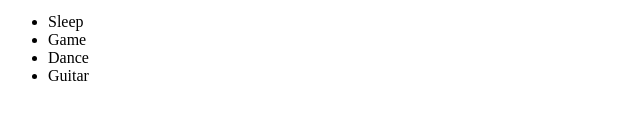
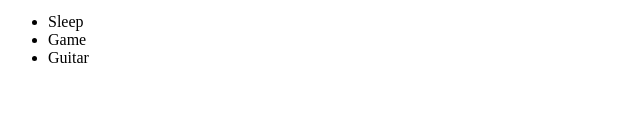
Before and after one commit to Aunnop-Wangcharoen/essential-skill, a plain HTML site: page index.html in a window 1280 px wide. Shown: the part 161-280 px from the top of the page, 0-640 px from the left. Drawn offline with Linux system fonts and the light colour scheme.

Commit message:
My hobby

```diff
--- a/index.html
+++ b/index.html
@@ -14,7 +14,6 @@
     <ul>
         <li>Sleep</li>
         <li>Game</li>
-        <li>Dance</li>
         <li>Guitar</li>
     </ul>
 </body>
```
